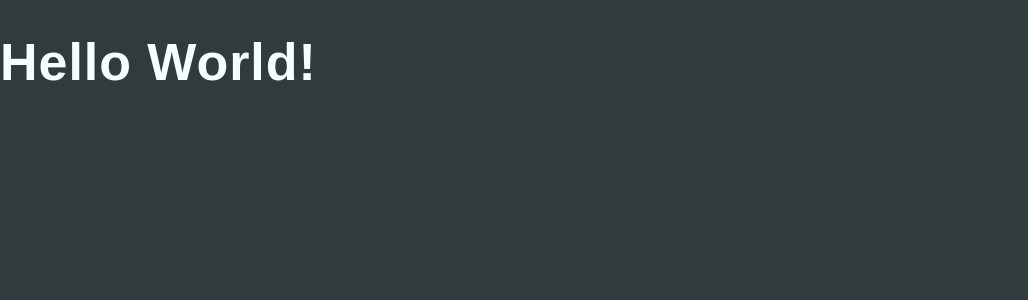
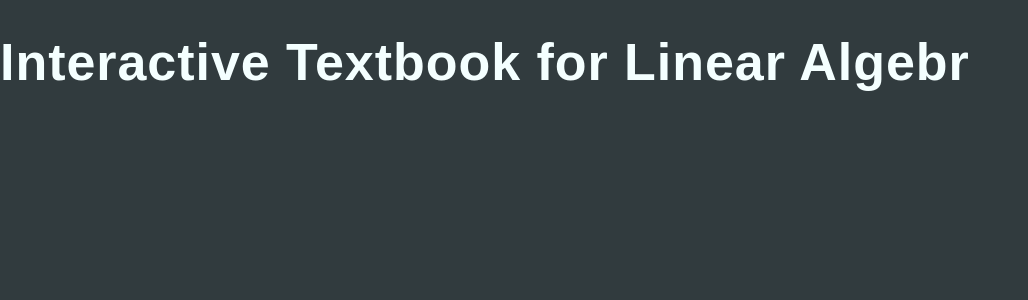
Before and after one commit to JadenKeller/Capstone-Interactive-Textbook, a React (Vite) app: page / in a window 1280 px wide. Shown: the top 300 px of the page, without its empty margins (0-1028 px from the left). Built offline with nearby package versions, Linux system fonts and the light colour scheme; a web font is replaced by a local one.

Commit message:
Landing page file.

```diff
--- a/src/pages/landing_page/index.tsx
+++ b/src/pages/landing_page/index.tsx
@@ -4,7 +4,7 @@ import styles from "./index.module.css";
 export default function LandingPage() {
     return (
             <div className={styles.body_root}>
-                    <h1>Hello World!</h1>
+                    <h1>Interactive Textbook for Linear Algebr</h1>
             </div>
-    )
+    );
 }
```
